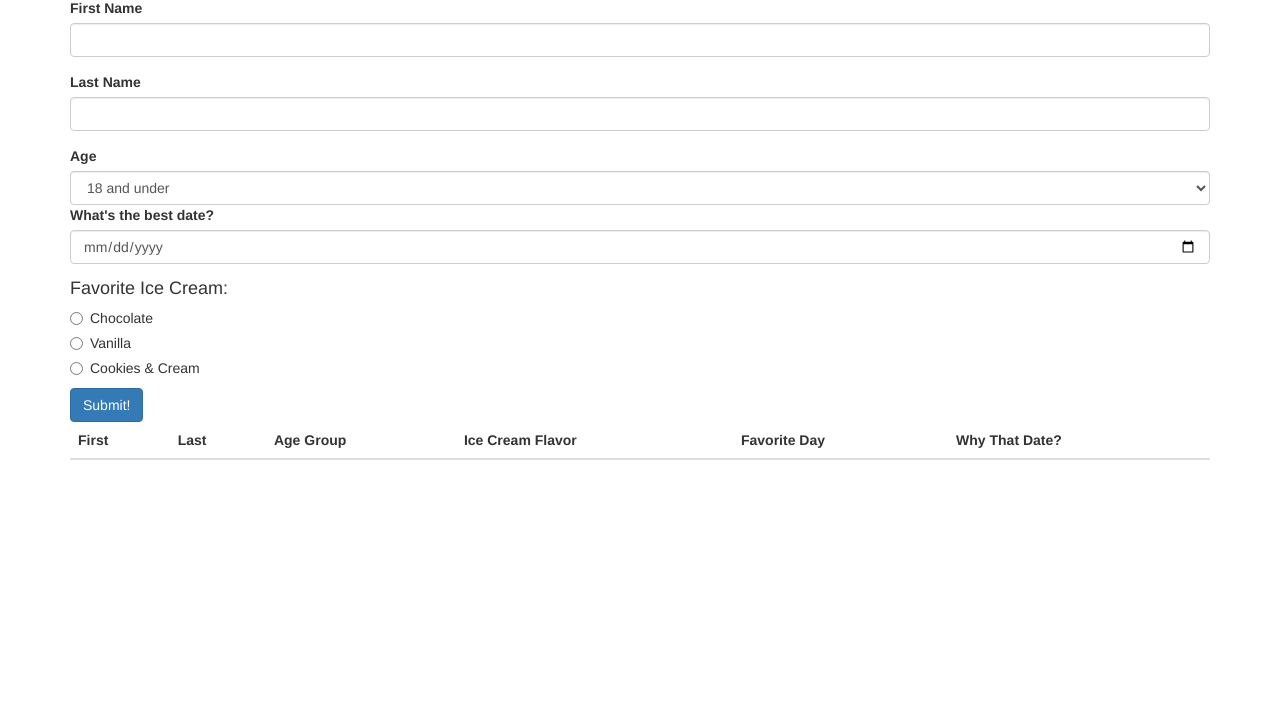
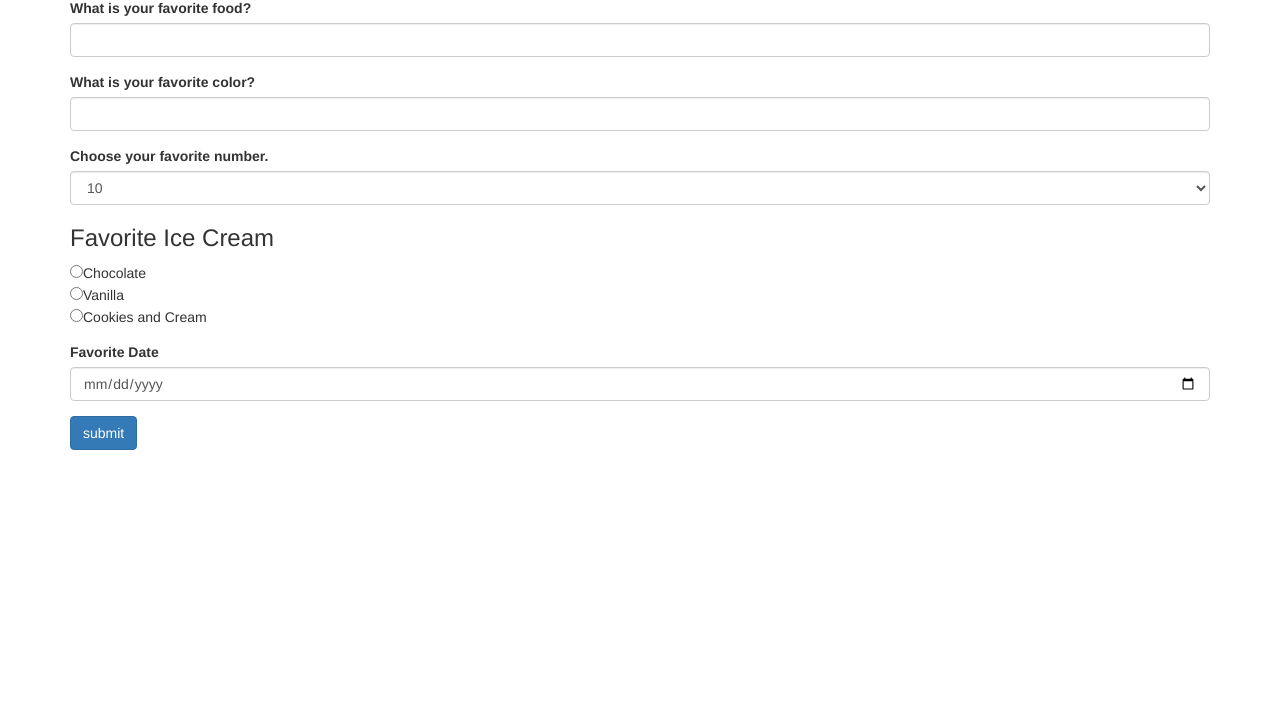
Before and after one commit to nitundatta8/survey, a plain HTML site: page index.html in a window 1280 px wide. Shown: the part 72-800 px from the top of the page. Drawn offline with Linux system fonts and the light colour scheme.

Commit message:
refactor js file with for-loop

```diff
--- a/index.html
+++ b/index.html
@@ -4,87 +4,43 @@
     <link href="css/bootstrap.css" rel="stylesheet" type="text/css">
     <link rel="stylesheet" href="css/styles.css">
     <script src="js/jquery-3.4.1.js"></script>
-    <script src="js/scripts.js"></script>
+    <script src="js/survey-v2-ul.js"></script>
+    <!-- <script src="js/scripts.js"></script> -->
     <title>HTML help</title>
   </head>
   <body>
     <div class="container">
-        <h1>Tell Us About Yourself!</h1>
-
-        <form id="formOne">
+      <h1>Tell Us About Your Favorite Things!</h1>
+      <form id="intro">
         <div class="form-group">
-            <label for="firstName">First Name</label>
-            <input id="firstName" class="form-control" type="text">
+         <label for="food">What is your favorite food?</label>
+           <input type="text" id="food" class="form-control">
         </div>
         <div class="form-group">
-            <label for="lastName">Last Name</label>
-            <input id="lastName" class="form-control" type="text">
+          <label for="color">What is your favorite color?</label>
+            <input type="text" id="color" class="form-control">
         </div>
-
-          <label for="age">Age</label>
-          <select class="form-control" id="age">Age
-            <option>18 and under</option>
-            <option>19-25</option>
-            <option>26-32</option>
-            <option>33-39</option>
-            <option>40-46</option>
-            <option>47-53</option>
-            <option>54-60</option>
-            <option>61+</option>
+        <label for="num">Choose your favorite number.</label>
+        <select class="form-control" id="num">
+          <option>10</option>
+          <option>20</option>
+          <option>20</option>
         </select>
-
         <div class="form-group">
-            <label for="faveDate">What's the best date?</label>
-            <input id="faveDate" class="form-control" type="date">
+          <h3>Favorite Ice Cream</h3>
+          <input type="radio" name="ice" value="chocolate">Chocolate </br>
+          <input type="radio" name="ice" value="vanilla">Vanilla </br>
+          <input type="radio" name="ice" value="Cookies and Cream">Cookies and Cream
         </div>
-
-         <h4>Favorite Ice Cream:</h4>
-          <div class="radio">
-            <label>
-              <input type="radio" name="flavor" value="chocolate">
-              Chocolate
-            </label>
+        <div class="form-group">
+          <label for="date">Favorite Date</label></br>
+          <input type="date"  id="dateId" class="form-control">
         </div>
-          <div class="radio">
-            <label>
-              <input type="radio" name="flavor" value="vanilla">
-              Vanilla
-            </label>
+       <button type="submit" class="btn btn-primary">submit</button>
+      </form>
+      <div class="item-list">
+        <ul></ul>
       </div>
-          <div class="radio">
-            <label>
-              <input type="radio" name="flavor" value="cookiesandcream">
-              Cookies & Cream
-            </label>
-          </div>
-        <button type="submit" class="btn btn-primary">Submit!</button>
-        </form>
-      <!-- <div id="output"> -->
-
-        <table class="table">
-          <thead>
-            <tr>
-              <th scope="col">First</th>
-              <th scope="col">Last</th>
-              <th scope="col">Age Group</th>
-              <th scope="col">Ice Cream Flavor</th>
-              <th scope="col">Favorite Day</th>
-              <th scope="col">Why That Date?</th>
-            </tr>
-          </thead>
-          <tbody>
-            <tr>
-              <th scope="row"></th>
-              <td></td>
-              <td></td>
-              <td></td>
-              <td></td>
-              <td></td>
-            </tr>
-
-          </tbody>
-        </table>
-      <!-- </div> -->
     </div>
   </body>
 </html>
--- /dev/null
+++ b/js/survey-v2-ul.js
@@ -0,0 +1,22 @@
+var userInputs = [];
+$(document).ready(function(){
+   $("#intro").submit(function(event){
+      var questions =['food','color','num','dateId'];
+      questions.forEach(function(question){
+      var  userInput  = $('#'+ question).val();
+      userInputs.push(userInput);
+    });
+    var iceCream = $("input:radio[name=ice]:checked").val();
+    userInputs.push(iceCream);
+    console.log(userInputs);
+
+    //unorder list add  dynamically to html
+    var list = $(".item-list ul");
+    $.each(userInputs ,function(){
+      $("<li></li>").html(this).appendTo(list);
+      console.log("===="+this);
+    })
+    event.preventDefault();
+   });
+
+});
```
Lines whose indentation alone changed are shown as unchanged.
